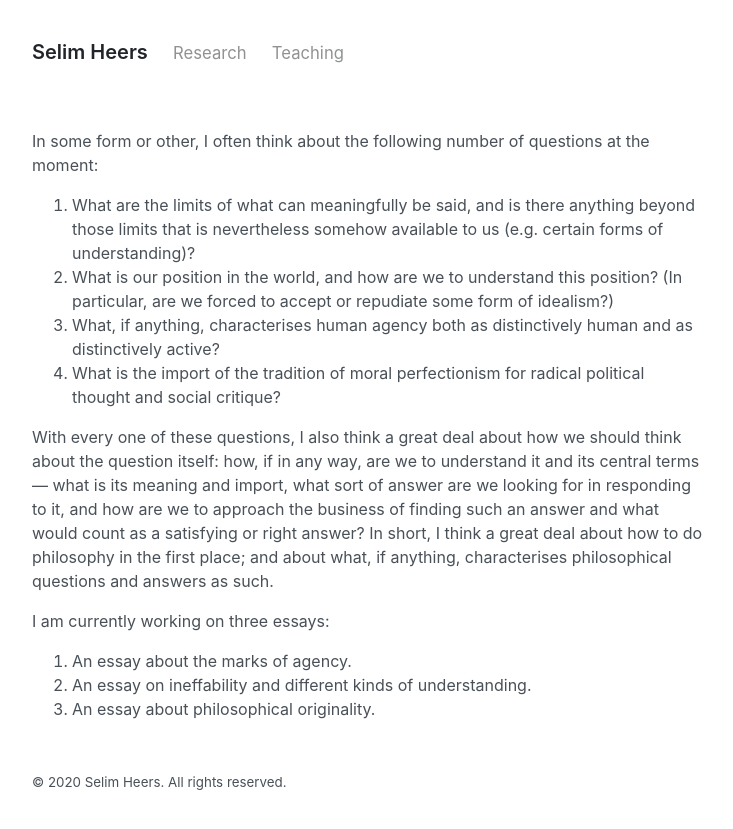
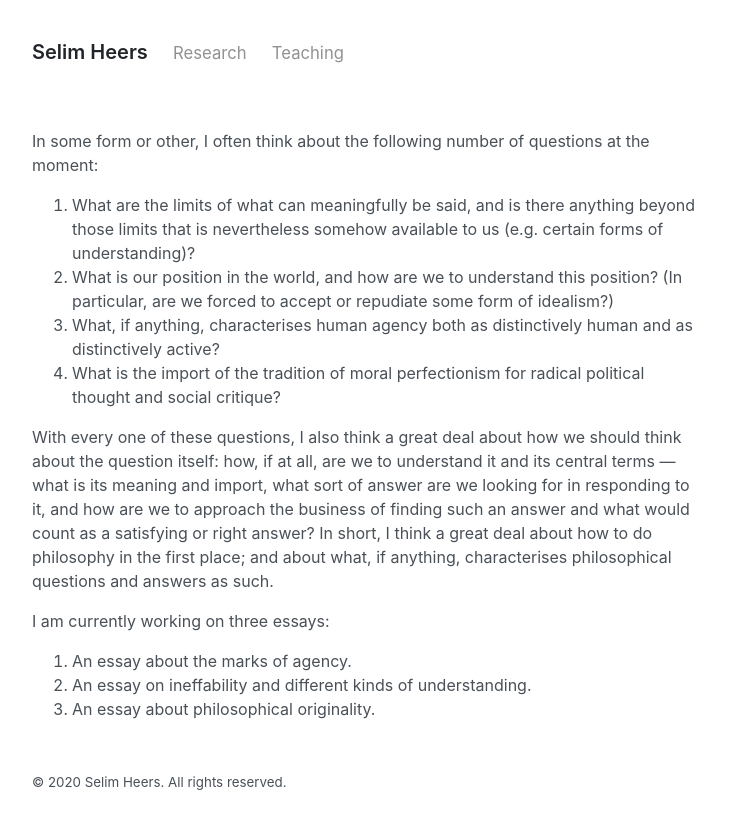
Before and after one commit to selimheers/selimheers.github.io, a Jekyll site: the page built from research.md, in a window 1280 px wide. Shown: the top 829 px of the page, without its empty margins (272-1005 px from the left). Built offline with Jekyll 4.4.1, drawn with Linux system fonts in a browser that asks for light colours.

Commit message:
Update research.md

```diff
--- a/research.md
+++ b/research.md
@@ -11,7 +11,7 @@
 3. What, if anything, characterises human agency both as distinctively human and as distinctively active?
 4. What is the import of the tradition of moral perfectionism for radical political thought and social critique?
 
-With every one of these questions, I also think a great deal about how we should think about the question itself: how, if in any way, are we to understand it and its central terms — what is its meaning and import, what sort of answer are we looking for in responding to it, and how are we to approach the business of finding such an answer and what would count as a satisfying or right answer? In short, I think a great deal about how to do philosophy in the first place; and about what, if anything, characterises philosophical questions and answers as such.
+With every one of these questions, I also think a great deal about how we should think about the question itself: how, if at all, are we to understand it and its central terms — what is its meaning and import, what sort of answer are we looking for in responding to it, and how are we to approach the business of finding such an answer and what would count as a satisfying or right answer? In short, I think a great deal about how to do philosophy in the first place; and about what, if anything, characterises philosophical questions and answers as such.
 
 I am currently working on three essays:
 
```
